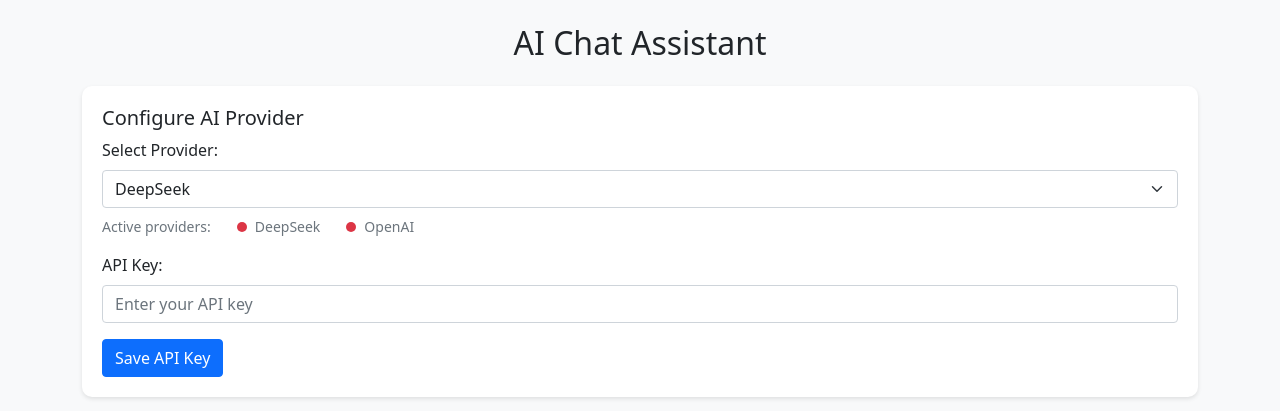
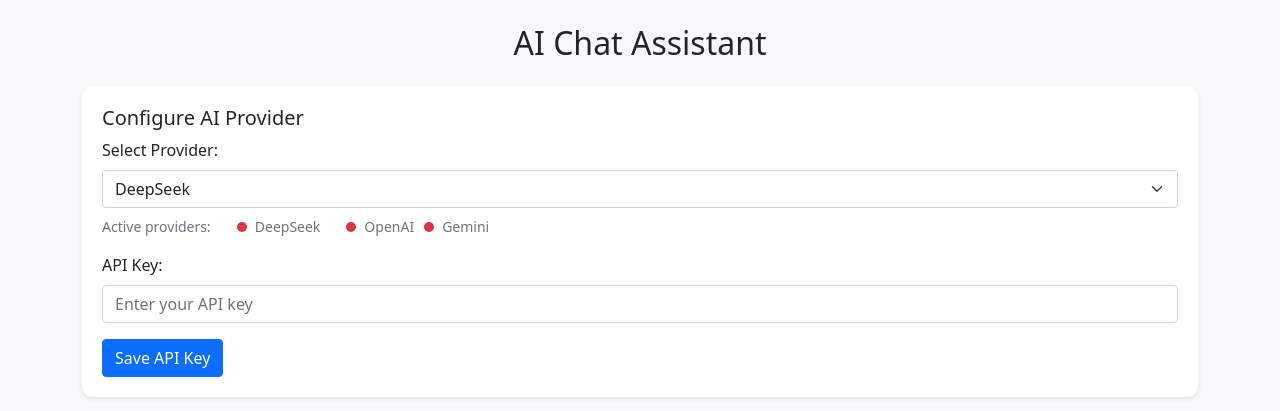
Before and after one commit to Adarshx22223/chatai, a Flask app: page / in a window 1280 px wide. Shown: the top 411 px of the page. Run offline with Flask 3, Linux system fonts and the light colour scheme; data that the repository does not hold is empty.

Commit message:
Assistant checkpoint: Added Gemini AI provider integration
Assistant generated file changes:
- app.py: Add Gemini integration, Add Gemini chat handler
- templates/chat.html: Add Gemini to provider options, Add Gemini status indicator

---

User prompt:

add genmini along with deepseek and open ai

```diff
--- a/app.py
+++ b/app.py
@@ -4,6 +4,7 @@
 import logging
 import openai
 from openai import OpenAI
+import google.generativeai as genai
 
 # Configure logging
 logging.basicConfig(level=logging.DEBUG)
@@ -41,6 +42,21 @@
     data = request.json
     user_message = data.get('message')
     provider = data.get('provider', 'deepseek')  # Default to deepseek
+
+    if provider == 'gemini':
+        api_key = get_api_key(provider)
+        if not api_key:
+            return jsonify({'error': 'Please set your Gemini API key first'}), 401
+
+        try:
+            genai.configure(api_key=api_key)
+            model = genai.GenerativeModel('gemini-pro')
+            response = model.generate_content(user_message)
+            assistant_message = response.text
+            return jsonify({'reply': assistant_message})
+        except Exception as e:
+            logger.error(f"Error calling Gemini API: {str(e)}")
+            return jsonify({'error': f'Error communicating with Gemini: {str(e)}'}), 500
 
     if not user_message:
         return jsonify({'error': 'No message provided'}), 400
--- a/pyproject.toml
+++ b/pyproject.toml
@@ -7,6 +7,7 @@
     "email-validator>=2.2.0",
     "flask>=3.1.0",
     "flask-sqlalchemy>=3.1.1",
+    "google-generativeai>=0.8.4",
     "gunicorn>=23.0.0",
     "openai>=1.61.1",
     "psycopg2-binary>=2.9.10",
--- a/templates/chat.html
+++ b/templates/chat.html
@@ -93,6 +93,7 @@
                 <select class="form-select" id="provider">
                     <option value="deepseek">DeepSeek</option>
                     <option value="openai">OpenAI (GPT-4)</option>
+                    <option value="gemini">Google Gemini</option>
                 </select>
                 <div class="mt-2 d-flex align-items-center">
                     <small class="text-muted me-3">Active providers:</small>
@@ -100,6 +101,8 @@
                     <small class="text-muted me-3">DeepSeek</small>
                     <span id="openai-indicator" class="provider-status me-2" title="OpenAI"></span>
                     <small class="text-muted">OpenAI</small>
+                    <span id="gemini-indicator" class="provider-status me-2" title="Gemini"></span>
+                    <small class="text-muted">Gemini</small>
                 </div>
             </div>
             <div class="mb-3">
```
Also changed, not shown: 1 other file.
